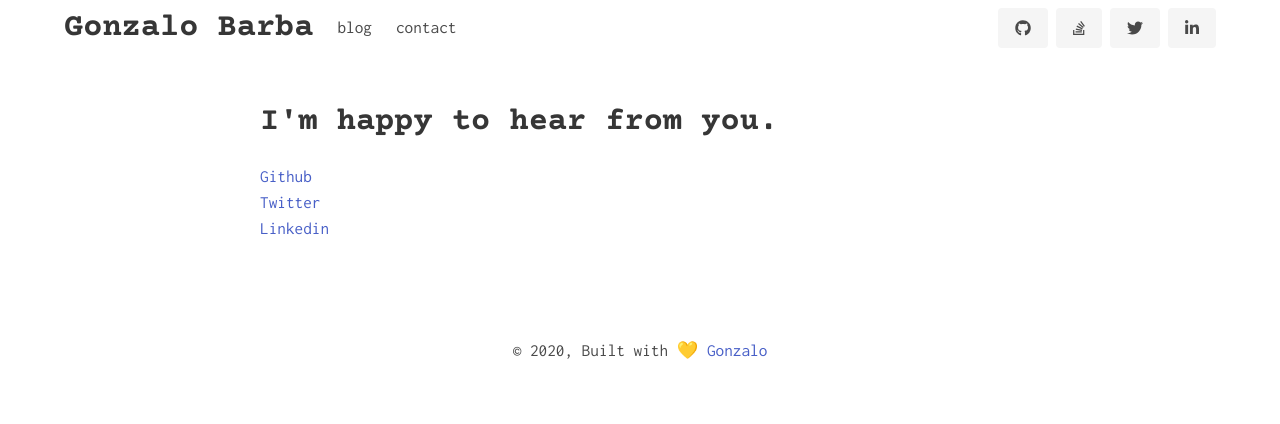
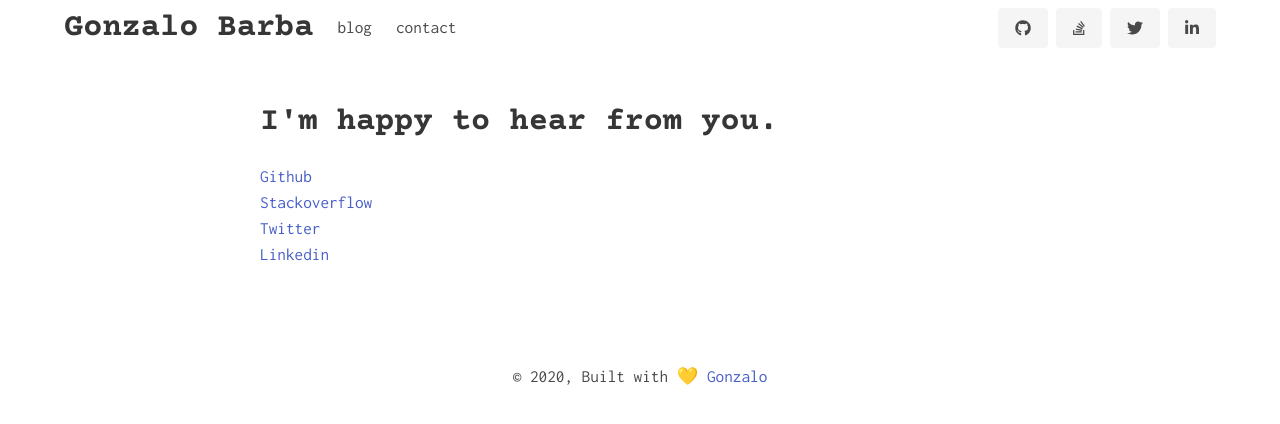
Before and after one commit to gon250/gonzalobarba.me, a Next.js app: page /contact in a window 1280 px wide. Shown: the top 424 px of the page. Built offline with nearby package versions, Linux system fonts and the light colour scheme.

Commit message:
Adding stackoverflow link on contact screen.

```diff
--- a/pages/contact/index.tsx
+++ b/pages/contact/index.tsx
@@ -9,7 +9,12 @@ export default function Contact() {
             <h3 className="title is-3">I'm happy to hear from you.</h3>
             <ul>
               <li>
-                <a href="http://github.com/gon250">Github</a>
+                <a href="https://github.com/gon250">Github</a>
+              </li>
+              <li>
+                <a href="https://stackoverflow.com/users/2545964/gon250?tab=profile">
+                  Stackoverflow
+                </a>
               </li>
               <li>
                 <a href="https://twitter.com/gon250">Twitter</a>
```
